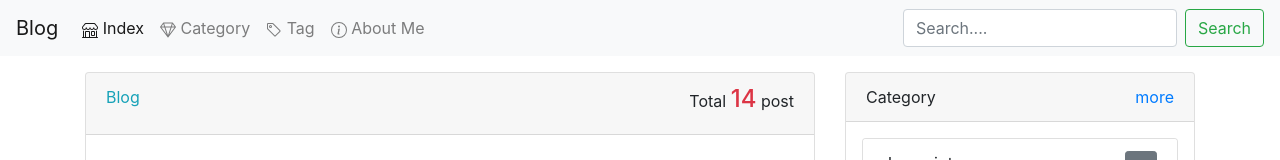
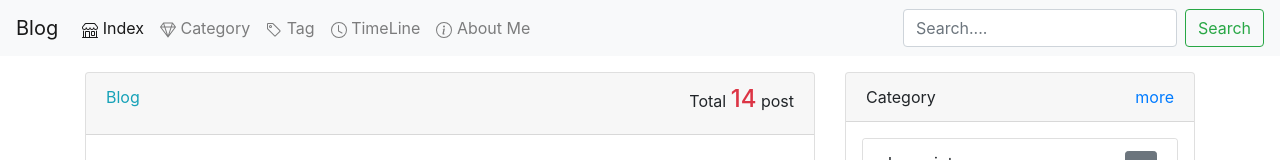
Before and after one commit to roy989898/spring_blog_system, a plain HTML site: page web_html/index.html in a window 1280 px wide. Shown: the top 160 px of the page. Drawn offline with nearby package versions, Linux system fonts and the light colour scheme; grey boxes are pictures that could not be loaded.

Commit message:
add time line

```diff
--- a/web_html/index.html
+++ b/web_html/index.html
@@ -54,6 +54,18 @@
                               d="M4.5 5a.5.5 0 1 0 0-1 .5.5 0 0 0 0 1zm0 1a1.5 1.5 0 1 0 0-3 1.5 1.5 0 0 0 0 3z"/>
                     </svg>
                     Tag</a>
+            </li>
+
+            <li class="nav-item">
+                <a class="nav-link" href="#">
+                    <svg width="1em" height="1em" viewBox="0 0 16 16" class="bi bi-clock" fill="currentColor"
+                         xmlns="http://www.w3.org/2000/svg">
+                        <path fill-rule="evenodd"
+                              d="M8 15A7 7 0 1 0 8 1a7 7 0 0 0 0 14zm8-7A8 8 0 1 1 0 8a8 8 0 0 1 16 0z"/>
+                        <path fill-rule="evenodd"
+                              d="M7.5 3a.5.5 0 0 1 .5.5v5.21l3.248 1.856a.5.5 0 0 1-.496.868l-3.5-2A.5.5 0 0 1 7 9V3.5a.5.5 0 0 1 .5-.5z"/>
+                    </svg>
+                    TimeLine</a>
             </li>
 
             <li class="nav-item">
@@ -435,9 +447,6 @@
             </div>
 
 
-
-
-
         </div>
     </div>
 </div>
```
